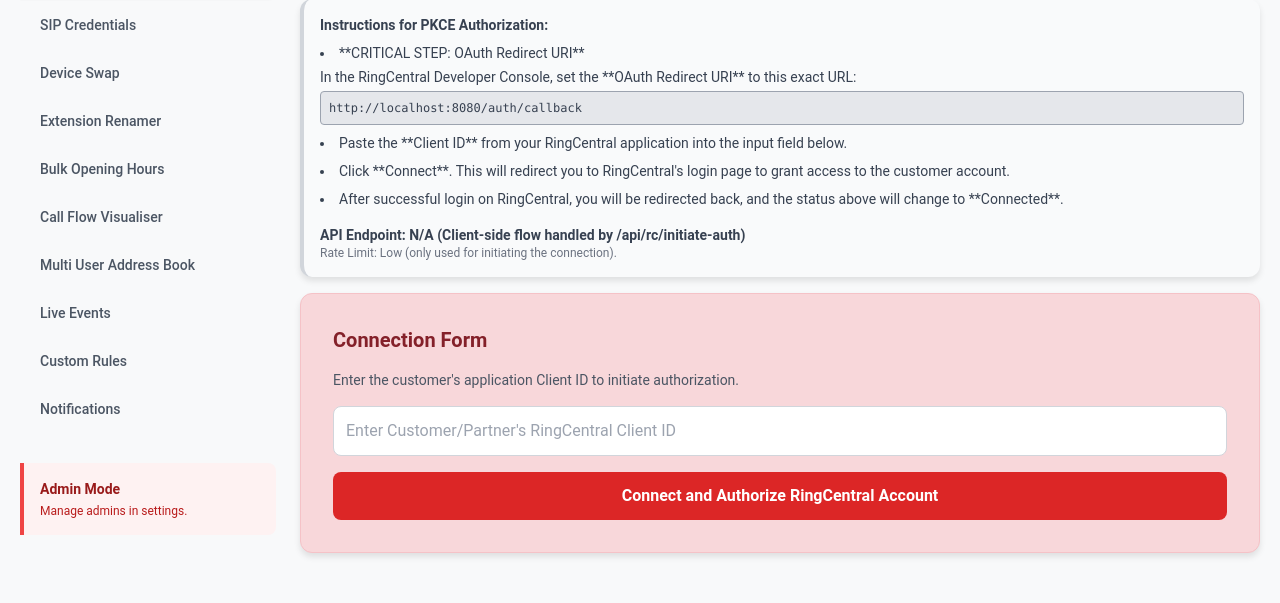
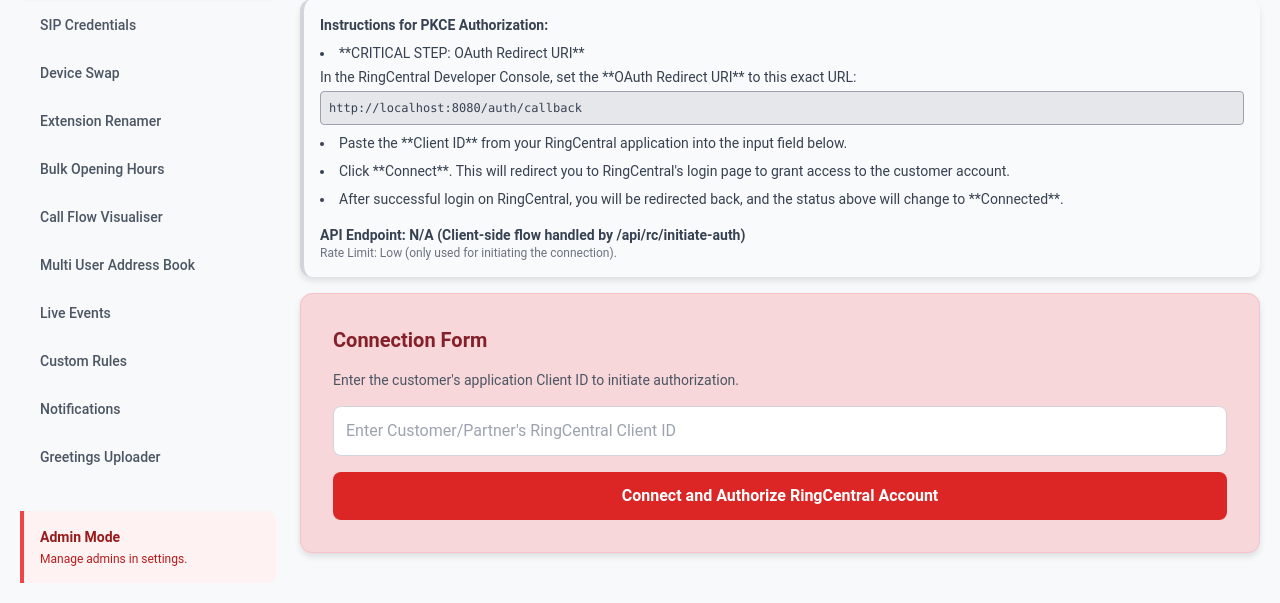
Before and after one commit to stevenmyers-wq/rcstage, a Flask app: page / in a window 1280 px wide. Shown: the part 355-958 px from the top of the page. Before the commit the page ends 912 px from the top, so only its background shows below. Run offline with Flask 3, Linux system fonts and the light colour scheme; the visitor is signed in with stand-in values (Sample User, id 1); style sheets or scripts are compiled from the project's sources; some libraries are stand-ins or nearby versions.

Commit message:
Update index.html

```diff
--- a/webapp/templates/index.html
+++ b/webapp/templates/index.html
@@ -87,7 +87,8 @@
                             ('personal_address_book', 'Multi User Address Book', 'Multi-User Personal Address Book Tool'),
                             ('live_events', 'Live Events', 'Real-time subscription listener'),
                             ('custom_rules', 'Custom Rules', 'Bulk update answering rules via CSV'),
-                            ('notifications', 'Notifications', 'Audit, Configure, or Bulk Update User Notification Preferences')
+                            ('notifications', 'Notifications', 'Audit, Configure, or Bulk Update User Notification Preferences'),
+                            ('greetings_uploader', 'Greetings Uploader', 'Upload custom greetings to Message-Only and Announcement extensions')
                         ] %}
 
                         {% for tab_id, tab_name, tab_desc in tabs %}
@@ -114,7 +115,8 @@
                 </div>
 
                 <div class="flex-1 w-full min-w-0">
-                    <div class="bg-transparent"> {% if current_tab == 'authenticator' %}
+                    <div class="bg-transparent">
+                        {% if current_tab == 'authenticator' %}
                             {% include 'includes/authenticator_tab.html' %}
                         {% elif current_tab == 'sip_fetcher' %}
                             {% include 'includes/sip_fetcher_tab.html' %}
@@ -134,6 +136,8 @@
                             {% include 'includes/custom_rules_tab.html' %}
                         {% elif current_tab == 'notifications' %}
                             {% include 'includes/notifications_tab.html' %}
+                        {% elif current_tab == 'greetings_uploader' %}
+                            {% include 'includes/greetings_uploader_tab.html' %}
                         {% else %}
                             <div class="card text-center py-12">
                                 <p class="text-gray-500 text-lg">Select a tool from the sidebar to begin.</p>
```
